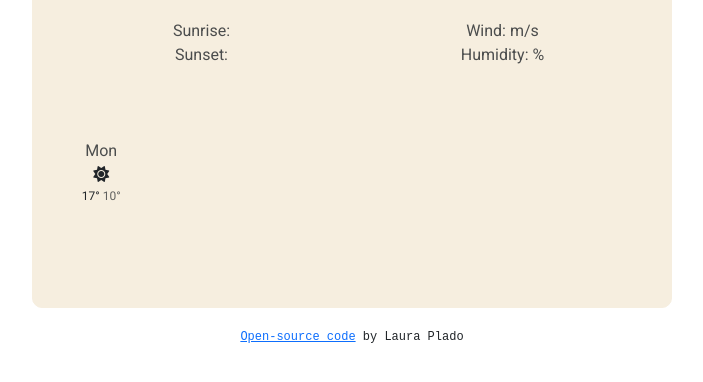
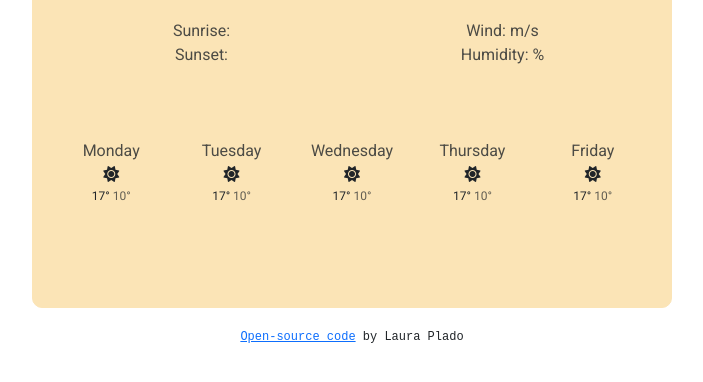
Before and after one commit to laura-pl/SheCodes-weather-app, a plain HTML site: page index.html in a window 1280 px wide. Shown: the part 376-758 px from the top of the page, without its empty margins (288-991 px from the left). Drawn offline with nearby package versions, Linux system fonts and the light colour scheme; no server answers.

Commit message:
JS added for week forecast

```diff
--- a/index.html
+++ b/index.html
@@ -68,18 +68,7 @@
         <div class="col-6">Humidity: <span id="humidity"></span>%</div>
       </div>
       <br />
-      <div class="week-forecast">
-        <div class="row mt-5 mb-5">
-          <div class="col-2">
-            <div class="week-forecast-day">Mon</div>
-            <i class="fa-solid fa-sun"></i>
-            <div class="week-forecast-temps">
-              <span class="week-forecast-temp-max">17° </span>
-              <span class="week-forecast-temp-min">10°</span>
-            </div>
-          </div>
-        </div>
-      </div>
+      <div class="week-forecast mt-5 mb-5" id="forecast"></div>
       <br />
     </div>
     <footer>
--- a/src/script.js
+++ b/src/script.js
@@ -98,6 +98,25 @@ function displayCelsiusTemp(event) {
   fahrenheitLink.classList.remove("active");
 }
 
+function displayForecast() {
+  let forecastElement = document.querySelector("#forecast");
+  let forecastHTML = `<div class="row">`;
+  let days = ["Monday", "Tuesday", "Wednesday", "Thursday", "Friday"];
+  days.forEach(function (day) {
+    forecastHTML =
+      forecastHTML +
+      `<div class="col">
+            <div class="week-forecast-day">${day}</div>
+            <i class="fa-solid fa-sun"></i>
+            <div class="week-forecast-temps">
+              <span class="week-forecast-temp-max">17° </span>
+              <span class="week-forecast-temp-min">10°</span>
+            </div>`;
+    forecastHTML = forecastHTML + `</div>`;
+    forecastElement.innerHTML = forecastHTML;
+  });
+}
+
 let now = new Date();
 let todayDayTime = document.querySelector("#today-day-time");
 todayDayTime.innerHTML = getDayTime(now);
@@ -121,3 +140,5 @@ let fahrenheitLink = document.querySelector("#fahrenheit-link");
 fahrenheitLink.addEventListener("click", displayFahrenheitTemp);
 let celsiusLink = document.querySelector("#celsius-link");
 celsiusLink.addEventListener("click", displayCelsiusTemp);
+
+displayForecast();
--- a/src/style.css
+++ b/src/style.css
@@ -18,9 +18,9 @@ span.units {
 }
 .container {
   text-align: center;
-  background: #f6eedf;
+  background: #fbe4b6;
   width: 70%;
-  border: 1px solid #f6eedf;
+  border: 1px solid #fbe4b6;
   border-radius: 10px;
   margin-top: 20px;
   padding: 30px;
```
